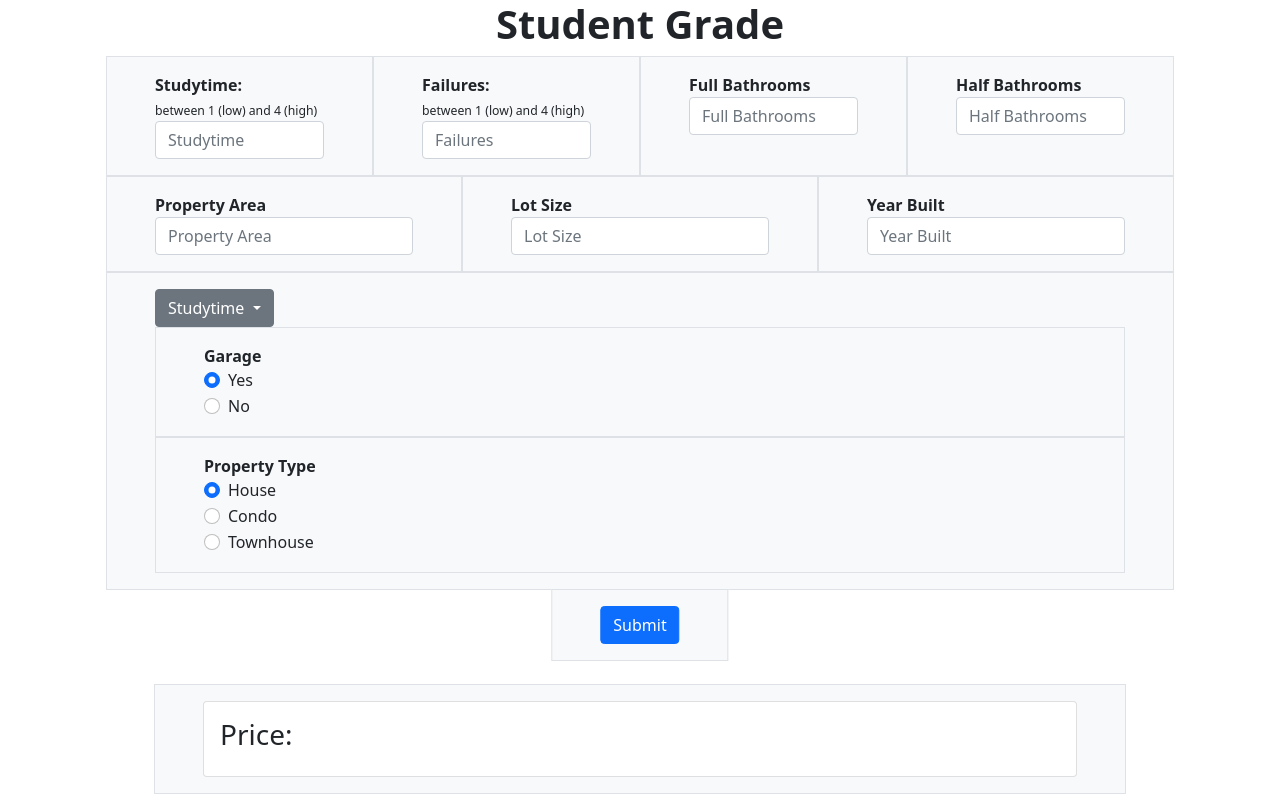
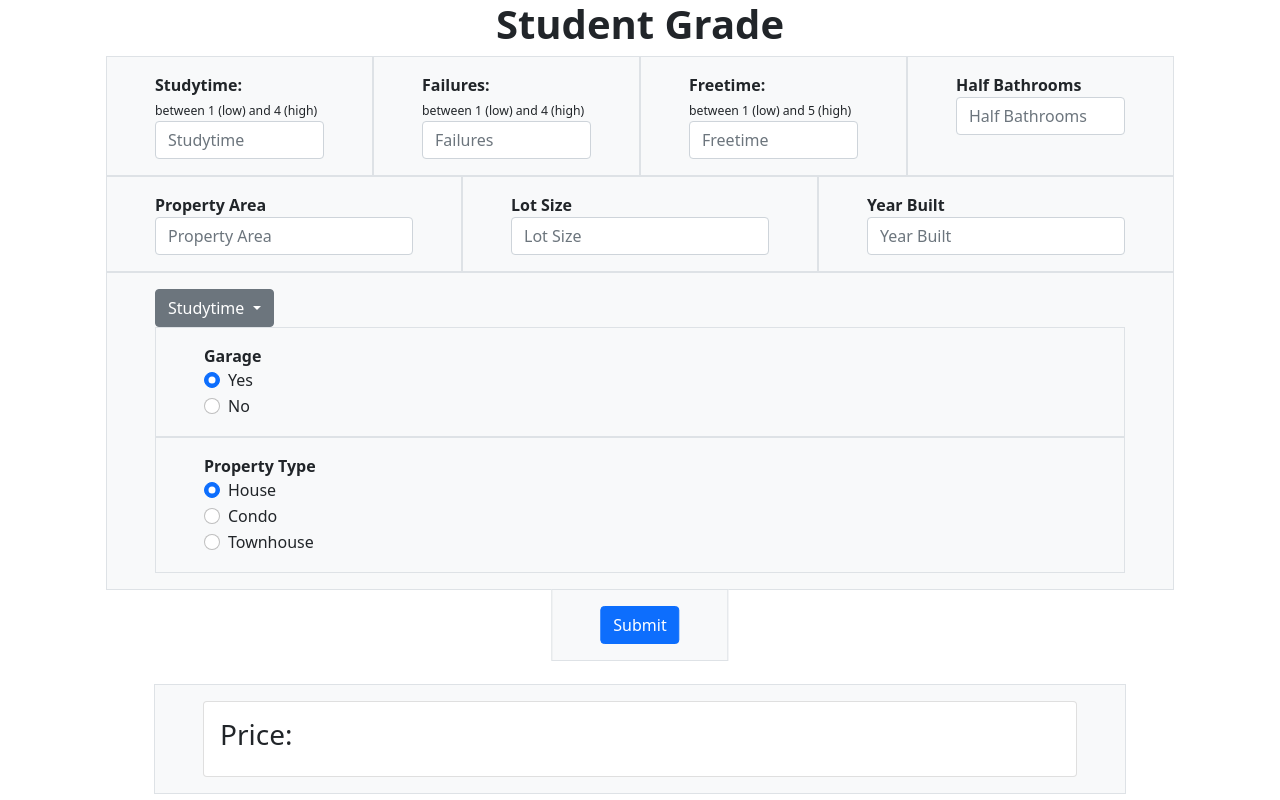
Before and after one commit to sushant822/sutdent_grade, a Flask app: page / in a window 1280 px wide. Run offline with Flask 2, Linux system fonts and the light colour scheme; some libraries are stand-ins or nearby versions.

Commit message:
Update index.html

```diff
--- a/templates/index.html
+++ b/templates/index.html
@@ -45,8 +45,8 @@
           <input class="form-control" type="text" placeholder="Failures" name="failures">
       </div></div>
         <div class="col py-3 px-lg-5 border bg-light"><div class="form-group">
-          <label for="FormControlFile2"><strong>Full Bathrooms</strong></label>
-          <input class="form-control" type="text" placeholder="Full Bathrooms" name="full_bath">
+          <label for="FormControlFile1"><strong>Freetime:</strong><br><small><small>between 1 (low) and 5 (high)</small></small></label>
+          <input class="form-control" type="text" placeholder="Freetime" name="freetime">
       </div></div>
         <div class="col py-3 px-lg-5 border bg-light"><div class="form-group">
           <label for="FormControlFile1"><strong>Half Bathrooms</strong></label>
```
